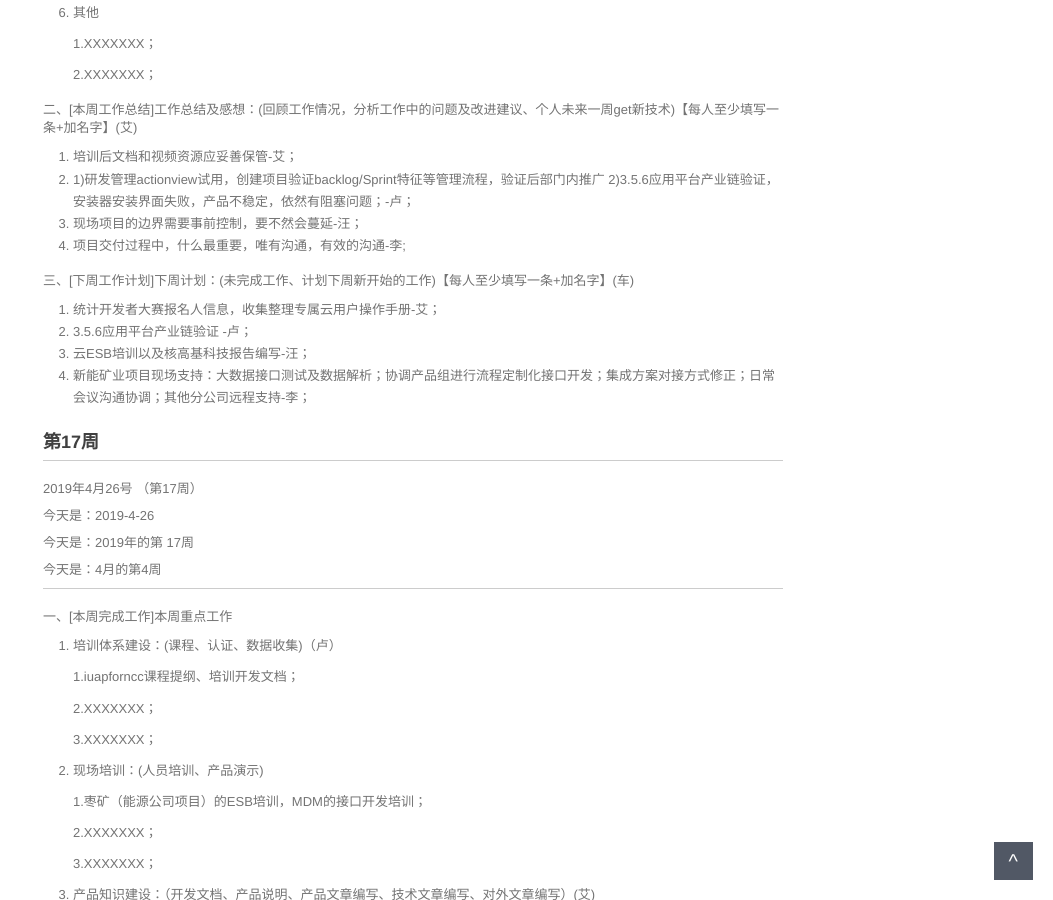
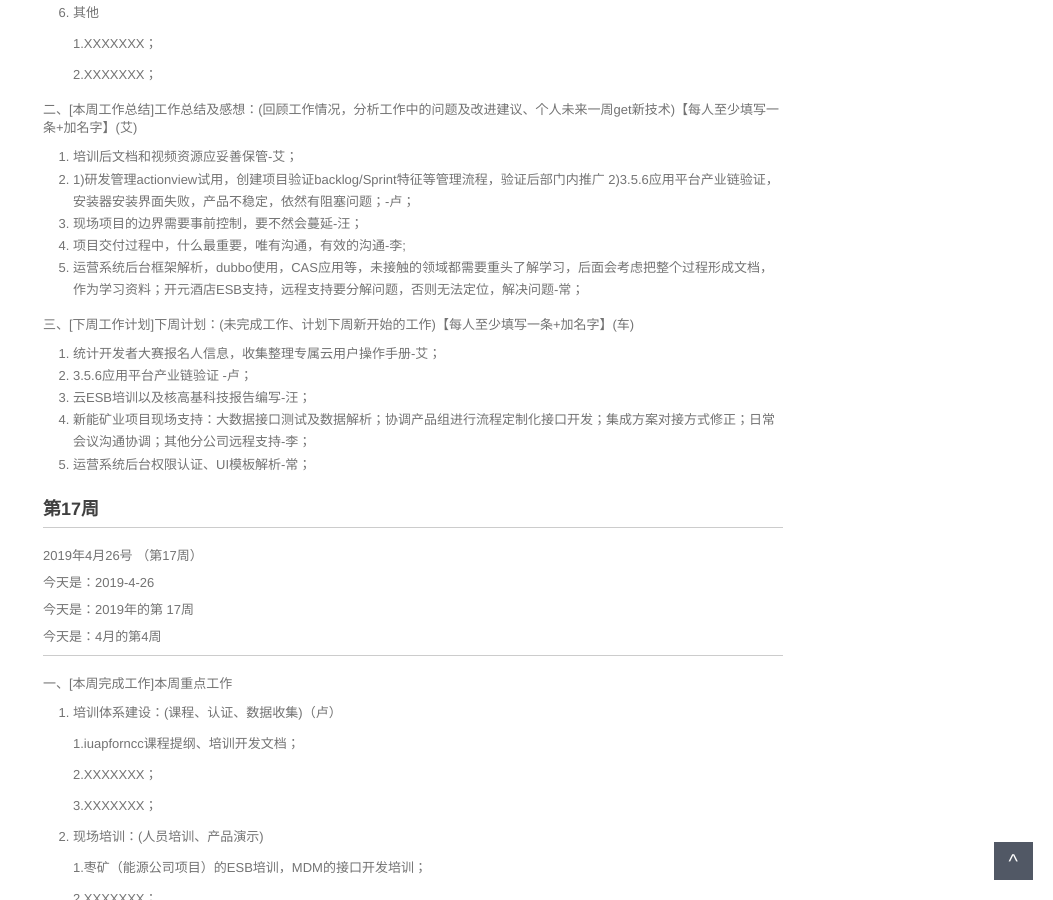
Before and after one commit to walllFlower/blog, a Jekyll site: the page built from _posts/2018-07-17-day_report_cxz.md, in a window 1280 px wide and 900 px high, scrolled down 1209 px. Shown: the whole window, without its empty margins (227-1280 px from the left). Built offline with Jekyll 4.4.1, drawn with Linux system fonts in a browser that asks for light colours; comment, search, counter and statistics services are not loaded.

Commit message:
Update 2018-07-17-day_report_cxz.md

```diff
--- a/_posts/2018-07-17-day_report_cxz.md
+++ b/_posts/2018-07-17-day_report_cxz.md
@@ -79,6 +79,7 @@ categories: 技术运营工作周报
    2)3.5.6应用平台产业链验证，安装器安装界面失败，产品不稳定，依然有阻塞问题；-卢；
 3. 现场项目的边界需要事前控制，要不然会蔓延-汪；
 4. 项目交付过程中，什么最重要，唯有沟通，有效的沟通-李;
+5. 运营系统后台框架解析，dubbo使用，CAS应用等，未接触的领域都需要重头了解学习，后面会考虑把整个过程形成文档，作为学习资料；开元酒店ESB支持，远程支持要分解问题，否则无法定位，解决问题-常；
 
 三、[下周工作计划]下周计划：(未完成工作、计划下周新开始的工作)【每人至少填写一条+加名字】(车)
 
@@ -86,6 +87,7 @@ categories: 技术运营工作周报
 2. 3.5.6应用平台产业链验证 -卢；
 3. 云ESB培训以及核高基科技报告编写-汪；
 4. 新能矿业项目现场支持：大数据接口测试及数据解析；协调产品组进行流程定制化接口开发；集成方案对接方式修正；日常会议沟通协调；其他分公司远程支持-李；
+5. 运营系统后台权限认证、UI模板解析-常；
 
 
 
```
